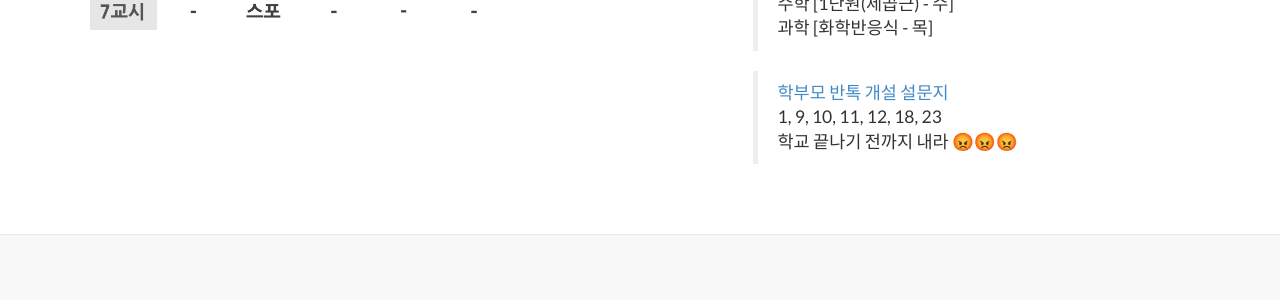
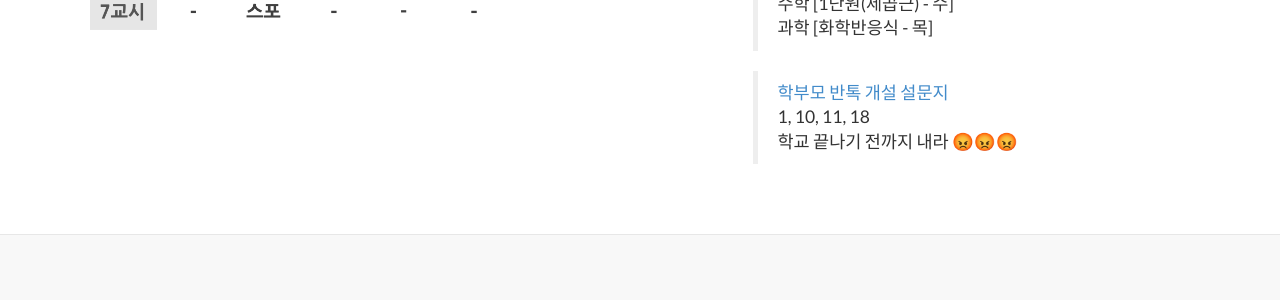
Before and after one commit to bundang-ms-2021/oncl, a Jekyll site: the page built from index.html, in a window 1280 px wide and 900 px high, scrolled down 968 px. Shown: the part 154-454 px from the top of the window. Built offline with Jekyll 4.4.1, drawn with Linux system fonts in a browser that asks for light colours; nearby versions of some CDN libraries; library files that are not in the unit come from our copies.

Commit message:
Update 2014-09-21-services-1.markdown

```diff
--- a/_posts/2014-09-21-services-1.markdown
+++ b/_posts/2014-09-21-services-1.markdown
@@ -16,5 +16,5 @@ description: |
   > 과학 [화학반응식 - 목]
 
   > <a href = "https://forms.gle/hAUZGe9o8KbfpddZ6">학부모 반톡 개설 설문지</a>
-  > 1, 9, 10, 11, 12, 18, 23
+  > 1, 10, 11, 18
   > 학교 끝나기 전까지 내라 😡😡😡
```
